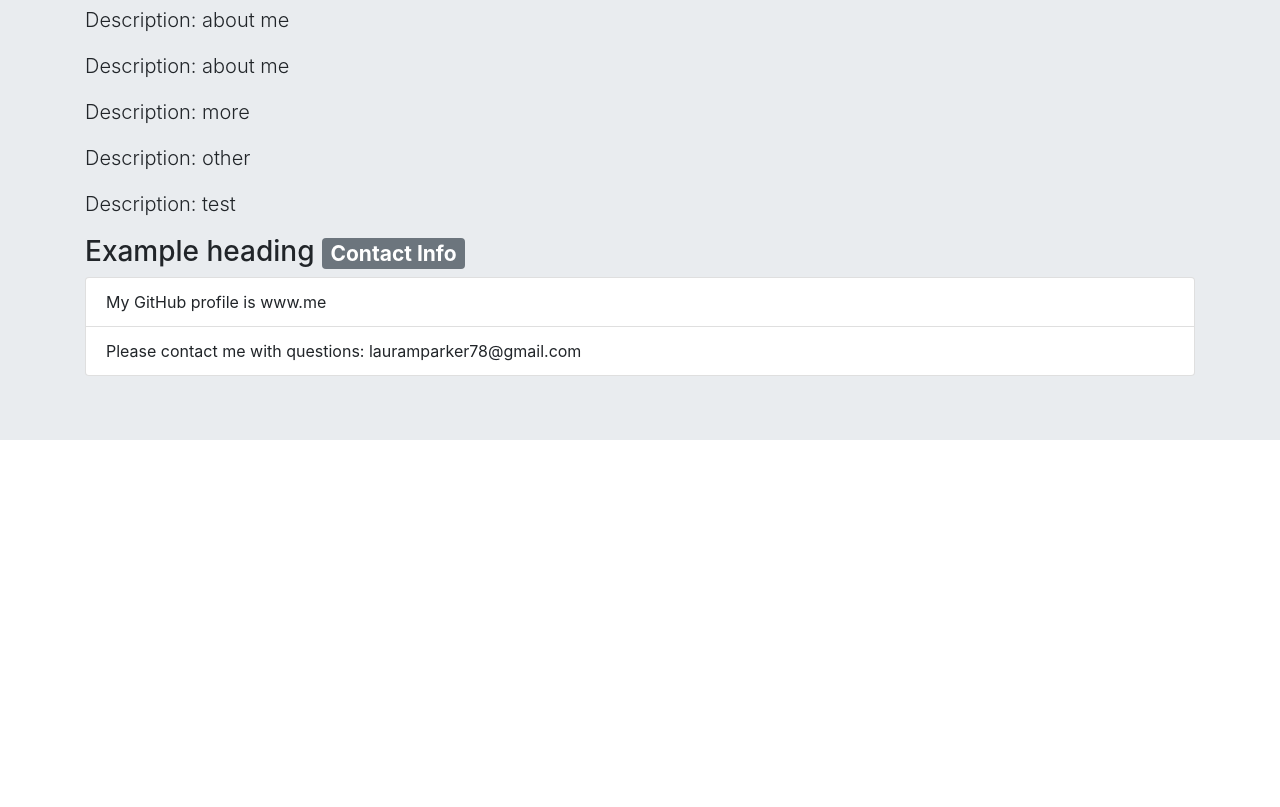
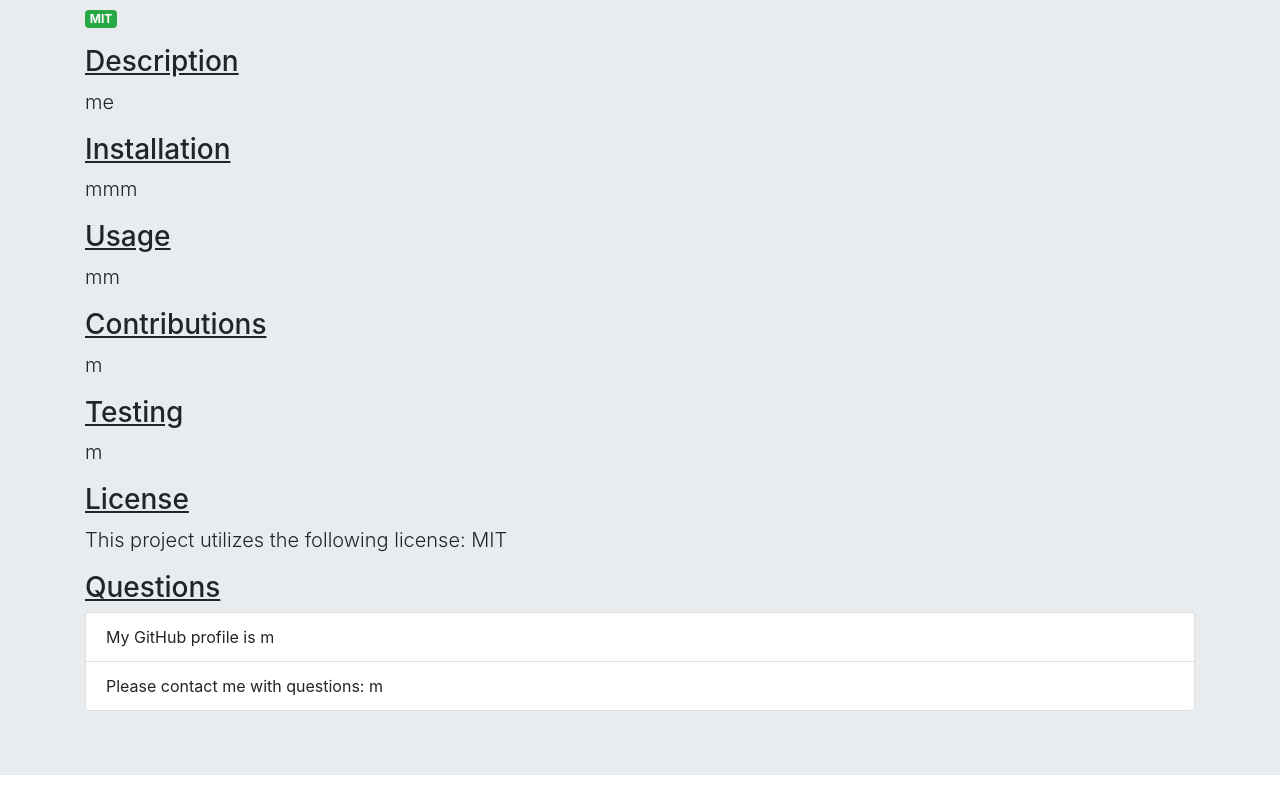
Before and after one commit to lauramparker/Node.js-README-Generator, a website: page index.html in a window 1280 px wide. Shown: the part 134-941 px from the top of the page. Before the commit the page ends 800 px from the top, so only its background shows below. Drawn offline with nearby package versions, Linux system fonts and the light colour scheme.

Commit message:
Updating application README file with content

```diff
--- a/index.html
+++ b/index.html
@@ -10,15 +10,34 @@
   <div class="jumbotron jumbotron-fluid">
   <div class="container">
     <h1 class="display-4">Project Title: me</h1>
-    <p class="lead">Description: about me</p>
-    <p class="lead">Description: about me</p>
-    <p class="lead">Description: more</p>
-    <p class="lead">Description: other</p>
-    <p class="lead">Description: test</p>
-    <h3>Example heading <span class="badge badge-secondary">Contact Info</span></h3>
+    <p><span class="badge badge-success">MIT</span></p>
+  <div class="dropdown-menu">
+    <h6 class="dropdown-header">Table of Contents</h6>
+    <a class="dropdown-item" href="#description">Description</a>
+    <a class="dropdown-item" href="#installation">Installation</a>
+    <a class="dropdown-item" href="#usage">Usage</a>
+    <a class="dropdown-item" href="#contributions">Contributions</a>
+    <a class="dropdown-item" href="#testing">Testing</a>
+    <a class="dropdown-item" href="#license">License</a>
+    <a class="dropdown-item" href="#questions">Questions</a>
+  </div>
+
+    <h3><a id="description"><u>Description</u></a></h3>
+    <p class="lead">me</p>
+    <h3><a id="installation"><u>Installation</u></a></h3>
+    <p class="lead">mmm</p>
+    <h3><a id="usage"><u>Usage</u></a></h3>
+    <p class="lead">mm</p>
+    <h3><a id="contributions"><u>Contributions</u></a></h3>
+    <p class="lead">m</p>
+    <h3><a id="testing"><u>Testing</u></a></h3>
+    <p class="lead">m</p>
+    <h3><a id="license"><u>License</u></a></h3>
+    <p class="lead">This project utilizes the following license: MIT</p>
+    <h3><a id="questions"><u>Questions</u></a></h3>
     <ul class="list-group">
-      <li class="list-group-item">My GitHub profile is www.me</li>
-      <li class="list-group-item">Please contact me with questions: lauramparker78@gmail.com</li>
+      <li class="list-group-item">My GitHub profile is m</li>
+      <li class="list-group-item">Please contact me with questions: m</li>
     </ul>
   </div>
 </div>
```
Also changed, not shown: index.js (+27 -8 lines), README.md.
